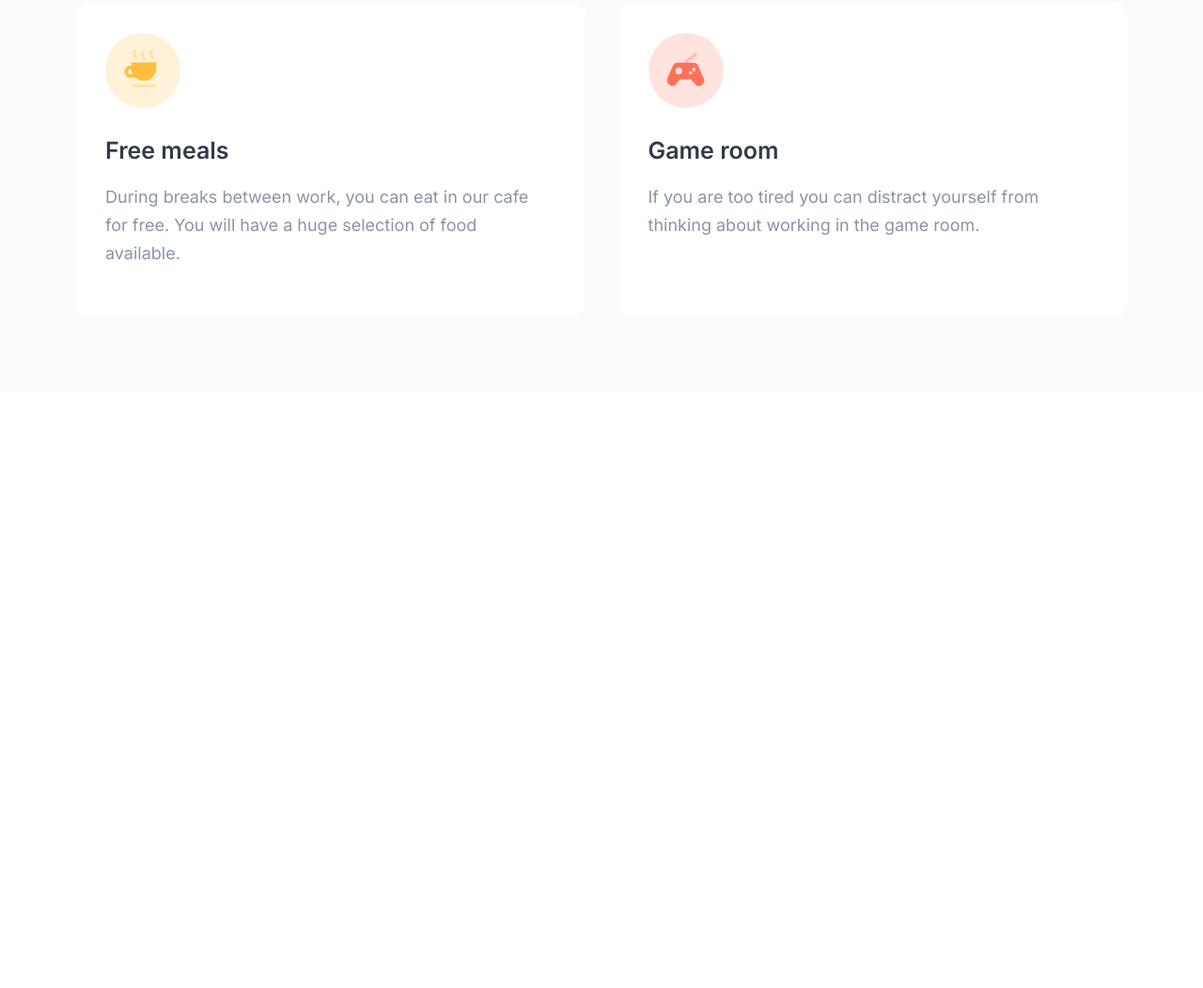
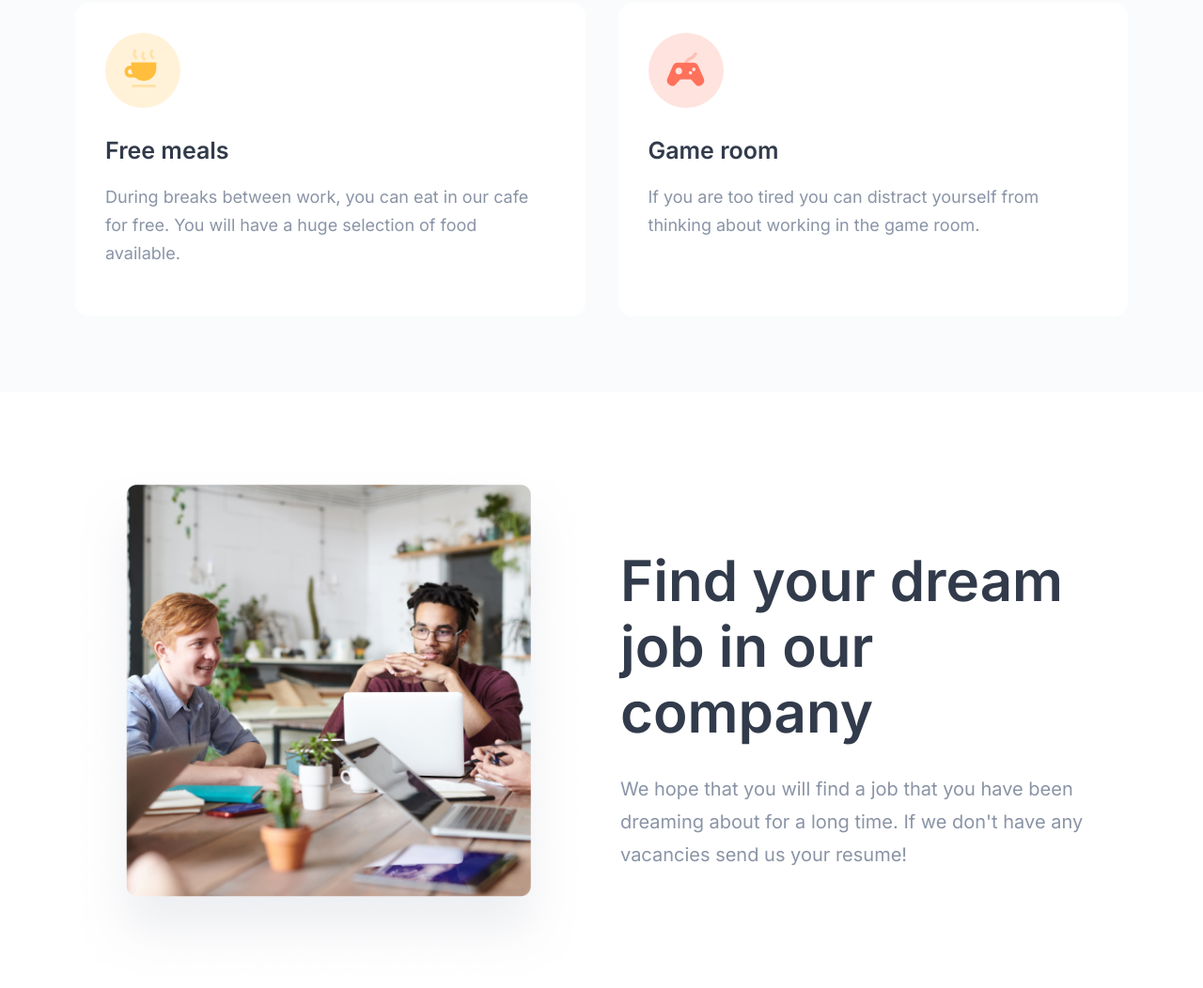
Before and after one commit to durdonadev/move-careers-page, a plain HTML site: page index.html in a window 1280 px wide. Shown: the part 1518-2570 px from the top of the page at 94% size. Before the commit the page ends 1935 px from the top, so only its background shows below. Drawn offline with Linux system fonts and the light colour scheme.

Commit message:
Create Content section

```diff
--- a/index.html
+++ b/index.html
@@ -148,5 +148,23 @@
                 </div>
             </div>
         </section>
+        <section id="content-section">
+            <div class="content-section__container">
+                <div class="content-section__left">
+                    <img src="./assets/team.jpg" alt="Team working" />
+                </div>
+
+                <div class="content-section__right">
+                    <h2 class="content-section__heading">
+                        Find your dream job in our company
+                    </h2>
+                    <p class="content-section__text">
+                        We hope that you will find a job that you have been
+                        dreaming about for a long time. If we don't have any
+                        vacancies send us your resume!
+                    </p>
+                </div>
+            </div>
+        </section>
     </body>
 </html>
--- a/styles.css
+++ b/styles.css
@@ -219,3 +219,43 @@ a {
     text-align: left;
     margin-bottom: 20px;
 }
+
+/* Content Section */
+
+.content-section__container {
+    max-width: 1440px;
+    padding: 80px;
+    margin: 0 auto;
+
+    display: flex;
+    align-items: center;
+    gap: 40px;
+}
+
+.content-section__left {
+    width: 50%;
+}
+
+.content-section__right {
+    width: 50%;
+}
+
+.content-section__left img {
+    width: 100%;
+    height: auto;
+}
+
+.content-section__heading {
+    margin-bottom: 30px;
+    color: #323b4b;
+    font-weight: 600;
+    font-size: 60px;
+    line-height: 70px;
+}
+
+.content-section__text {
+    margin-bottom: 35px;
+    color: #8a94a6;
+    font-size: 20px;
+    line-height: 35px;
+}
```
